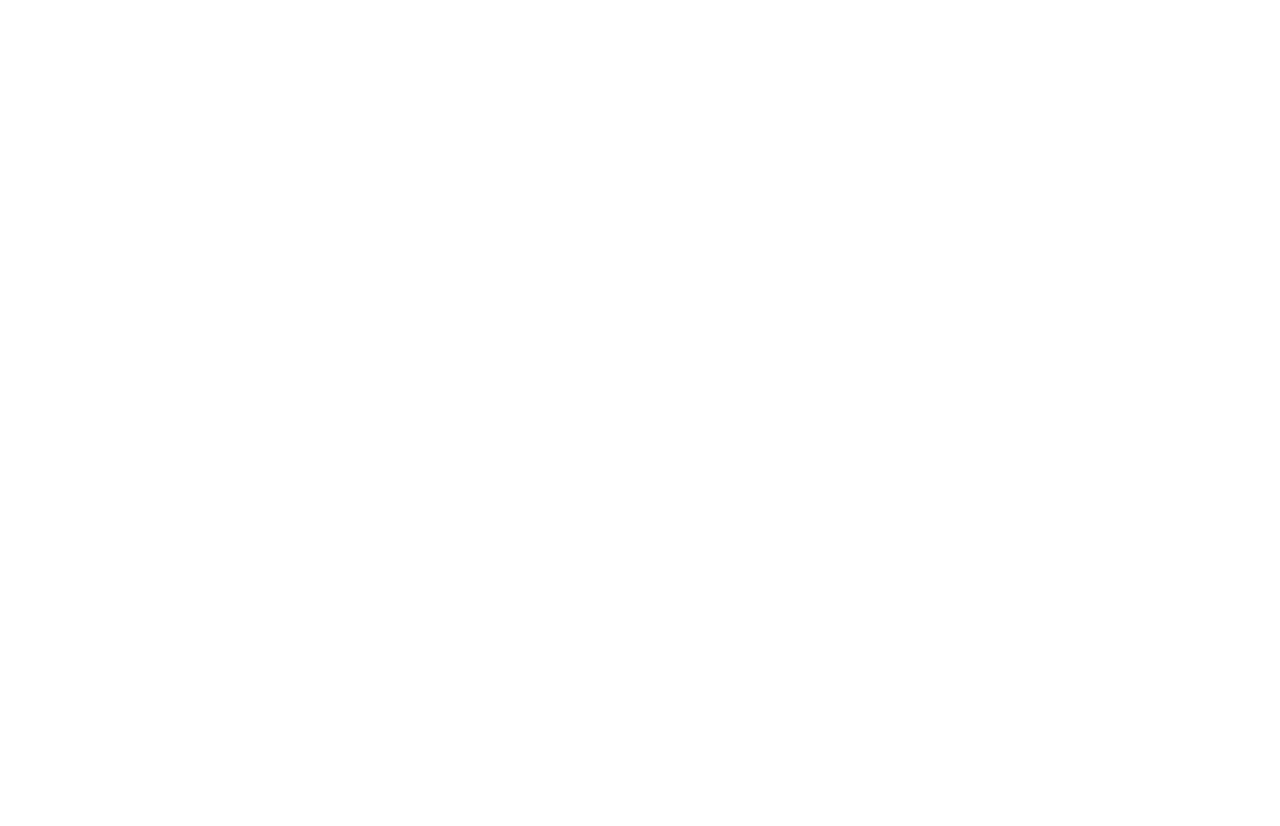
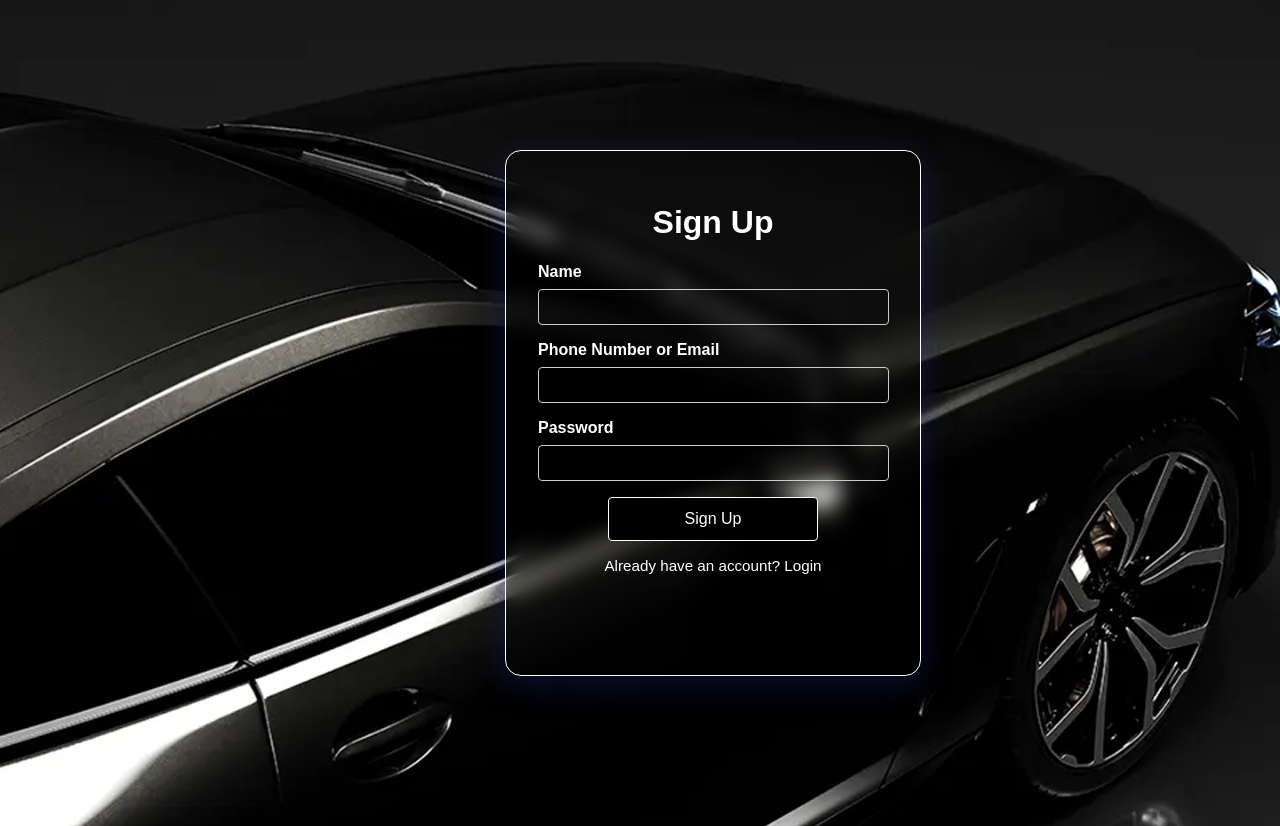
Before and after one commit to Anirudh-Chakraborty/CarRental_Trial, a plain HTML site: page module/SignUp/signUp.html in a window 1280 px wide. Before the commit the page ends 800 px from the top, so only its background shows below. Drawn offline with Linux system fonts and the light colour scheme.

Commit message:
Sing Up Completed

```diff
--- a/app.js
+++ b/app.js
@@ -1,6 +1,6 @@
 document.addEventListener('DOMContentLoaded', function() {
   document.body.classList.add('fade-in-bg');
-  var loginBox = document.querySelector('.login-container');
+  var loginBox = document.querySelector('.login-container,.signup-container');
   if (loginBox) {
     loginBox.classList.add('fade-in');
   }
--- a/module/Login/login.css
+++ b/module/Login/login.css
@@ -1,12 +1,12 @@
 body {
-    background: url('../../Resources/LoginCar.png') no-repeat center center fixed;
+  background: url("../../Resources/LoginCar.png") no-repeat center center fixed;
   background-size: cover;
   font-family: Arial, sans-serif;
   display: flex;
   justify-content: left;
   align-items: flex-start;
   height: 100%;
-    padding: 150px 150px 150px 425px;      /* top | right | bottom | left */
+  padding: 150px 150px 150px 425px; /* top | right | bottom | left */
   margin: 0;
   opacity: 0;
   transition: opacity 1s;
@@ -18,7 +18,8 @@ body.fade-in-bg {
   display: block;
   background: rgba(0, 0, 0, 0.2); /* transparent glass */
   padding: 2rem;
-    margin-left: 80px; /* push right */
+  margin-left: 80px;
+  margin-right: auto;
   border-radius: 16px;
   box-shadow: 0 8px 32px 0 rgba(31, 38, 135, 0.37);
   backdrop-filter: blur(10px); /* frosted glass effect */
@@ -36,7 +37,10 @@ body.fade-in-bg {
   opacity: 1;
   transform: translateY(0);
 }
-.login-container h1, .login-container h2, .login-container form, .login-container .register-link {
+.login-container h1,
+.login-container h2,
+.login-container form,
+.login-container .register-link {
   text-align: center;
   width: 100%;
 }
@@ -103,17 +107,17 @@ body.fade-in-bg {
   border-radius: 4px;
   font-size: 1rem;
   cursor: pointer;
-    margin-top: 35px;
-    margin-bottom: 10px;
+  text-align: center;
+  margin: 35px auto 10px; /* ✅ centers horizontally */
   transition: 0.2s;
   display: block;
-    margin-left: auto;
-    margin-right: auto;
+  text-decoration: none;
 }
 .signup-btn:hover {
   font-weight: bold;
   color: black;
   background: #ffffff;
+  text-decoration: underline;
 }
 .or-divider {
   display: flex;
--- a/module/SignUp/signUp.css
+++ b/module/SignUp/signUp.css
@@ -0,0 +1,93 @@
+body {
+    background: url('../../Resources/LoginCar.png') no-repeat center center fixed;
+    background-size: cover;
+    font-family: Arial, sans-serif;
+    display: flex;
+    justify-content: left;
+    align-items: flex-start;
+    height: 100%;
+    padding: 150px 150px 150px 425px;
+    margin: 0;
+    opacity: 0;
+    transition: opacity 1s;
+}
+body.fade-in-bg {
+    opacity: 1;
+}
+.signup-container {
+    display: block;
+    background: rgba(0, 0, 0, 0.2);
+    padding: 2rem;
+    margin-left: 80px;
+    border-radius: 16px;
+    box-shadow: 0 8px 32px 0 rgba(31, 38, 135, 0.37);
+    backdrop-filter: blur(10px);
+    -webkit-backdrop-filter: blur(10px);
+    border: 1px solid rgb(255, 255, 255);
+    width: 350px;
+    height: 460px;
+    color: #fff;
+    z-index: 2;
+    opacity: 0;
+    transition: opacity 1s, transform 1s;
+    transform: translateY(30px);
+}
+.signup-container.fade-in {
+    opacity: 1;
+    transform: translateY(0);
+}
+.signup-container h1, .signup-container form, .signup-container .login-link {
+    text-align: center;
+    width: 100%;
+}
+.form-group {
+    display: flex;
+    flex-direction: column;
+    align-items: flex-start;
+    margin-bottom: 1rem;
+}
+.form-group label {
+    text-align: center;
+    margin-bottom: 0.5rem;
+    font-weight: bold;
+}
+.form-group input {
+    width: 95%;
+    padding: 0.5rem;
+    background: #ffffff00;
+    color: #fff;
+    border: 1px solid #ccc;
+    border-radius: 4px;
+    font-size: 1rem;
+}
+.signup-btn {
+    width: 60%;
+    padding: 0.75rem;
+    background: rgb(0, 0, 0);
+    color: #fff;
+    border: 1px solid white;
+    border-radius: 4px;
+    font-size: 1rem;
+    cursor: pointer;
+    margin-top: 0.5rem;
+    transition: 0.2s;
+    display: block;
+    margin-left: auto;
+    margin-right: auto;
+}
+.signup-btn:hover {
+    font-weight: bold;
+    color: black;
+    background: #ffffff;
+}
+.login-link {
+    display: block;
+    text-align: center;
+    margin-top: 1rem;
+    color: #ffffff;
+    text-decoration: none;
+    font-size: 0.95rem;
+}
+.login-link:hover {
+    text-decoration: underline;
+}
--- a/module/SignUp/signUp.html
+++ b/module/SignUp/signUp.html
@@ -0,0 +1,31 @@
+<!DOCTYPE html>
+<html lang="en">
+<head>
+    <meta charset="UTF-8">
+    <title>Car Rental Sign Up</title>
+    <meta name="viewport" content="width=device-width, initial-scale=1.0">
+    <link rel="stylesheet" href="signUp.css">
+</head>
+<body>
+    <div class="signup-container">
+        <h1>Sign Up</h1>
+        <form>
+            <div class="form-group">
+                <label for="name">Name</label>
+                <input type="text" id="name" name="name" required autocomplete="name">
+            </div>
+            <div class="form-group">
+                <label for="contact">Phone Number or Email</label>
+                <input type="text" id="contact" name="contact" required autocomplete="email">
+            </div>
+            <div class="form-group">
+                <label for="password">Password</label>
+                <input type="password" id="password" name="password" required autocomplete="new-password">
+            </div>
+            <button type="submit" class="signup-btn">Sign Up</button>
+        </form>
+        <a href="../Login/login.html" class="login-link">Already have an account? Login</a>
+    </div>
+    <script src="../../app.js"></script>
+</body>
+</html>
```
Also changed, not shown: module/Login/login.html (+1 -1 lines). Lines whose indentation alone changed are shown as unchanged.
